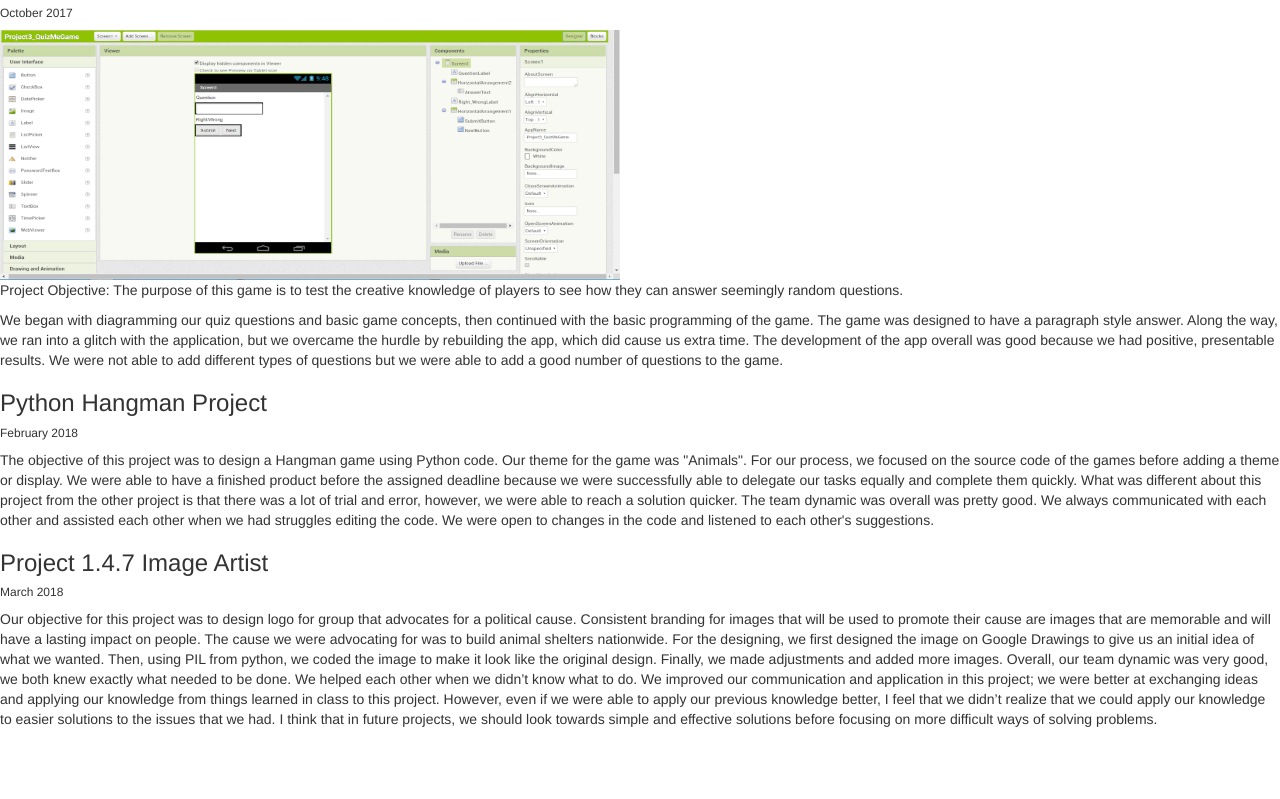
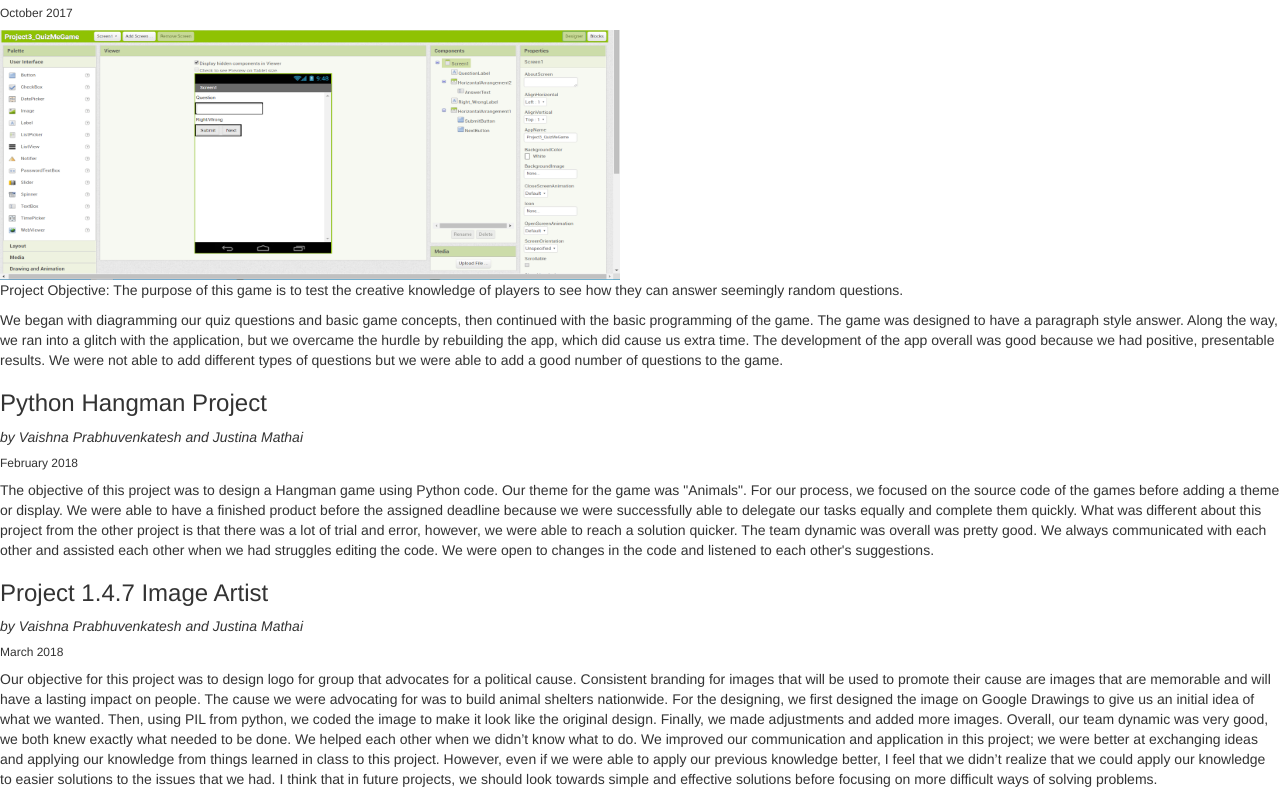
Before and after one commit to vaishna345/Portifolio, a plain HTML site: page Prabhuvenkatesh_projects.html in a window 1280 px wide. Shown: the part 1431-2230 px from the top of the page. Before the commit the page ends 2170 px from the top, so only its background shows below. Drawn offline with Linux system fonts and the light colour scheme.

Commit message:
Update Prabhuvenkatesh_projects.html

```diff
--- a/Prabhuvenkatesh_projects.html
+++ b/Prabhuvenkatesh_projects.html
@@ -91,8 +91,11 @@ The game was designed to have a paragraph style answer. Along the way, we ran in
  We were not able to add different types of questions
 but we were able to add a good number of questions to the game.</p>
 
- <h3><bold>Python Hangman Project</bold></h3>
+
+<h3><bold>Python Hangman Project</bold></h3>
+<i><p>by Vaishna Prabhuvenkatesh and Justina Mathai</p></i>
 <h6>February 2018</h6>
+
 <p>The objective of this project was to design a Hangman game using Python code. Our theme for the game was "Animals".
 For our process, we focused on the source code of the games before adding a theme or display.
 We were able to have a finished product before the assigned deadline because we were successfully able to delegate our tasks equally and complete them quickly.
@@ -103,6 +106,7 @@ We were open to changes in the code and listened to each other's suggestions.
  </p>
 
 <h3><bold>Project 1.4.7 Image Artist</bold></h3>
+<i><p>by Vaishna Prabhuvenkatesh and Justina Mathai</p></i>
 <h6> March 2018</h6>
 <p>
 Our objective for this project was to design logo for group that advocates for a political cause.
@@ -114,7 +118,5 @@ The cause we were advocating for was to build animal shelters nationwide. For th
 
 
 
-
-</h1>
 </body>
 </html>
```
